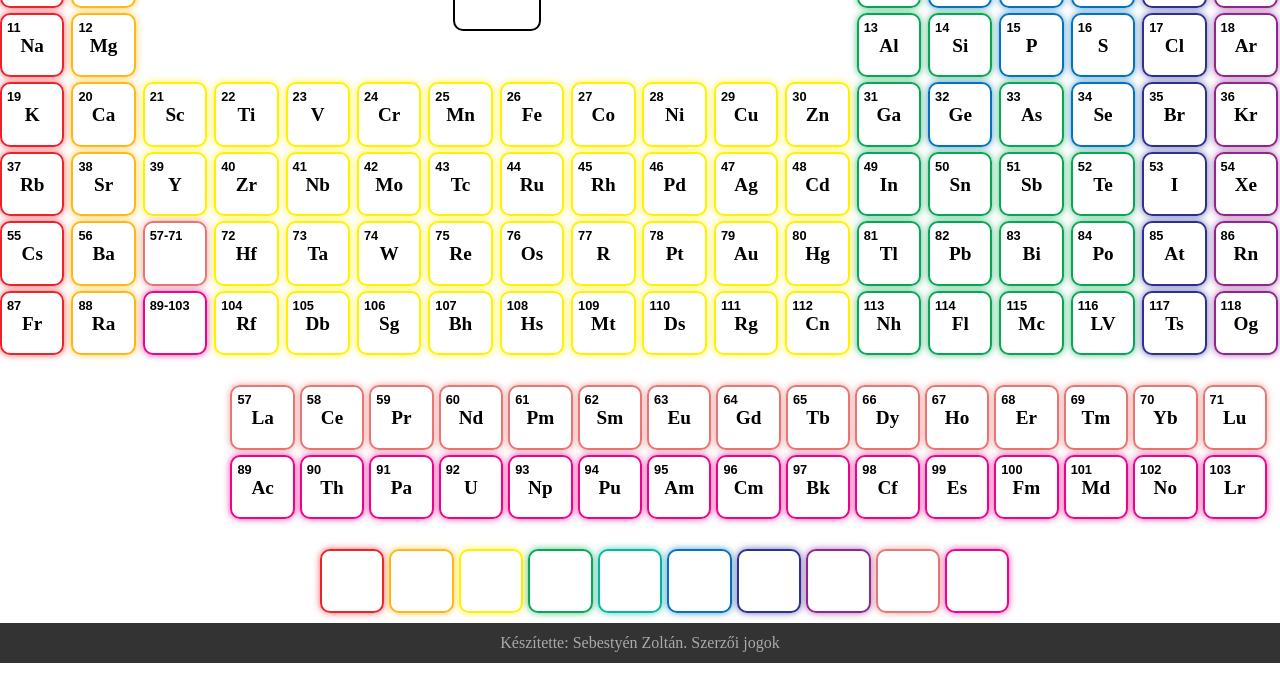
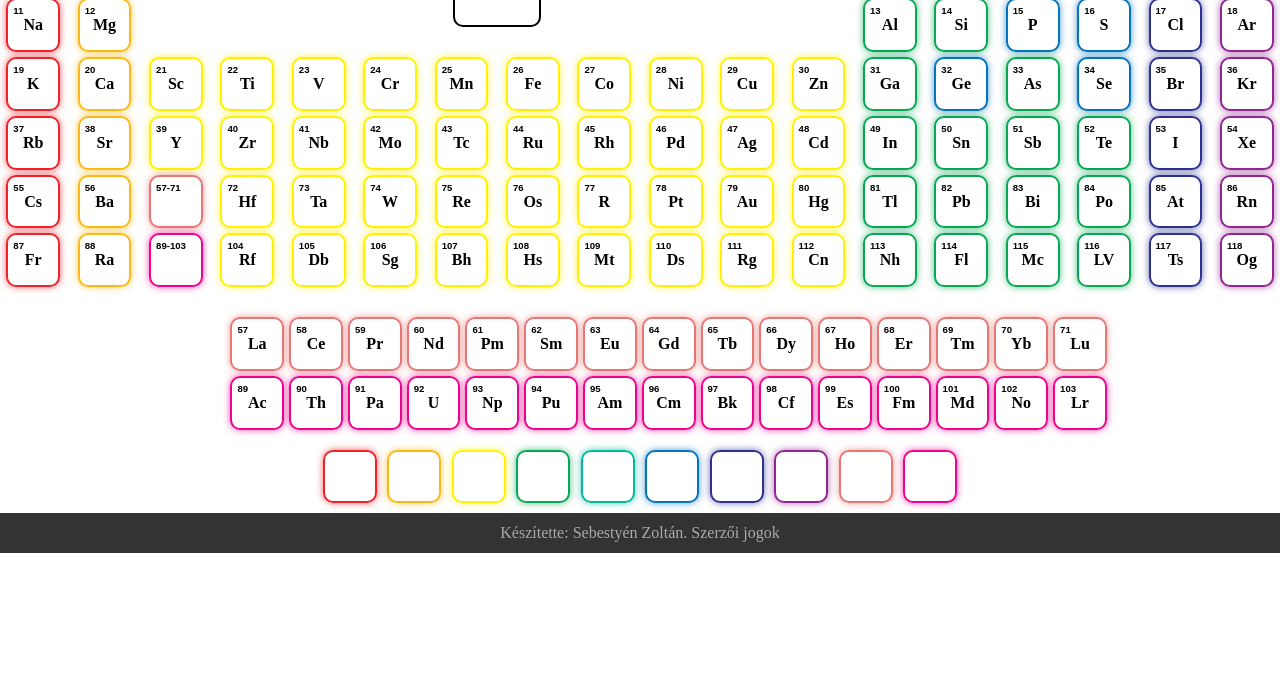
Before and after one commit to BronsonTheGoat/Periodic_table, a plain HTML site: page index.html in a window 1280 px wide. Shown: the part 146-820 px from the top of the page. Drawn offline with nearby package versions, Linux system fonts and the light colour scheme.

Commit message:
reszponzibilitás javítás
grid méretek, betűméretek módosítása
tartalmi információk

```diff
--- a/style.css
+++ b/style.css
@@ -5,7 +5,7 @@
 
 body {
   max-width: 100vw;
-  height: 100vh;
+  max-height: 100vh;
   background: #FFF;
 }
 
@@ -55,10 +55,11 @@ body {
 }
 
 .element {
-  width: calc(85vw / 18);
-  height: calc(85vw / 18);
+  width: calc(70vw / 18);
+  height: calc(70vw / 18);
   border: 2px solid black;
   border-radius: 10px;
+  margin: auto;
   text-align: center;
   overflow-wrap: break-word;
   cursor: pointer;
@@ -69,23 +70,27 @@ body {
   text-align: left;
   font-weight: bold;
   font-family: sans-serif;
-  font-size: .8em;
+  font-size: .6em;
   cursor: pointer;
 }
 
 .symbol {
-  font-size: 1.2em;
+  font-size: 1em;
   cursor: pointer;
 }
 
 .name {
-  font-size: .8em;
+  font-size: .7em;
   cursor: pointer;
 }
 
 .mass {
-  font-size: .7em;
+  font-size: .6em;
   cursor: pointer;
+}
+
+.type {
+  font-size: .8em;
 }
 
 .lanth-act {
@@ -94,7 +99,7 @@ body {
   grid-column-gap: 5px;
   grid-row-gap: 5px;
   max-width: 50%;
-  margin: 30px 0 30px 18%;
+  margin: 30px 0 20px 18%;
 }
 
 .key {
```
Also changed, not shown: index.html (+3 -0 lines).
